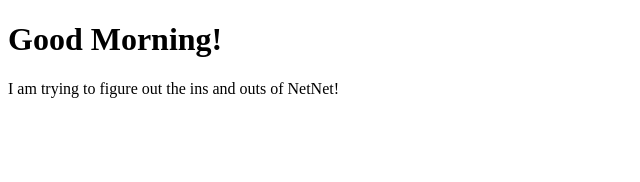
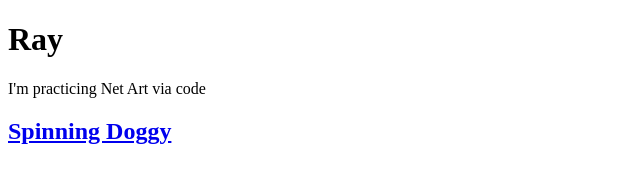
Before and after one commit to RT3-art/Net-Art-Overview, a plain HTML site: page index.html in a window 1280 px wide. Shown: the whole page, without its empty margins (0-640 px from the left). Drawn offline with Linux system fonts and the light colour scheme.

Commit message:
Figured out how to navigate links

```diff
--- a/index.html
+++ b/index.html
@@ -2,16 +2,31 @@
 <html lang="en-US">
   <head>
     <meta charset="utf-8">
+
     <title>My Page</title>
-    <meta/>
+    <meta name="description" content="the coolest page">
+    <meta name="author" content="Ray Thomas III">
+
+    <meta property=>
+    <link rel="stylesheet" href="#">
+
   </head>
   <body>
 
-    <h1>
-      Good Morning!
-    </h1>
-    <p>
-      I am trying to figure out the ins and outs
-of NetNet!</p>
+  <h1>
+    Ray
+  </h1>
+
+  <p>
+    I'm practicing Net Art via code
+  </p>
+
+    <nav>
+      <h1>
+     <a href=
+       "http://chihuahuaspin.com/"target="_blank">Spinning Doggy</a>
+     </h1>
+    </nav>
+
   </body>
-  </html>
+</html>
```
